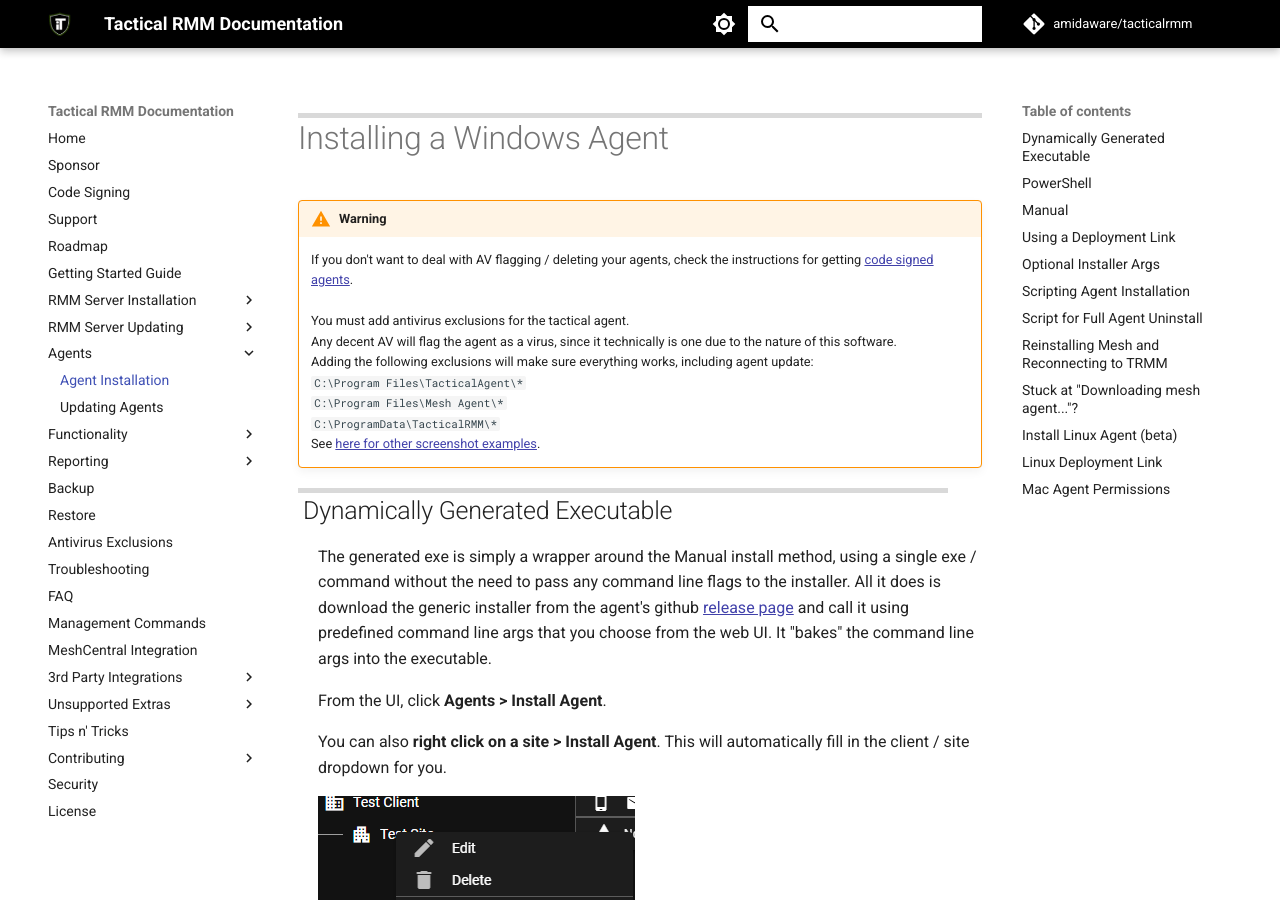
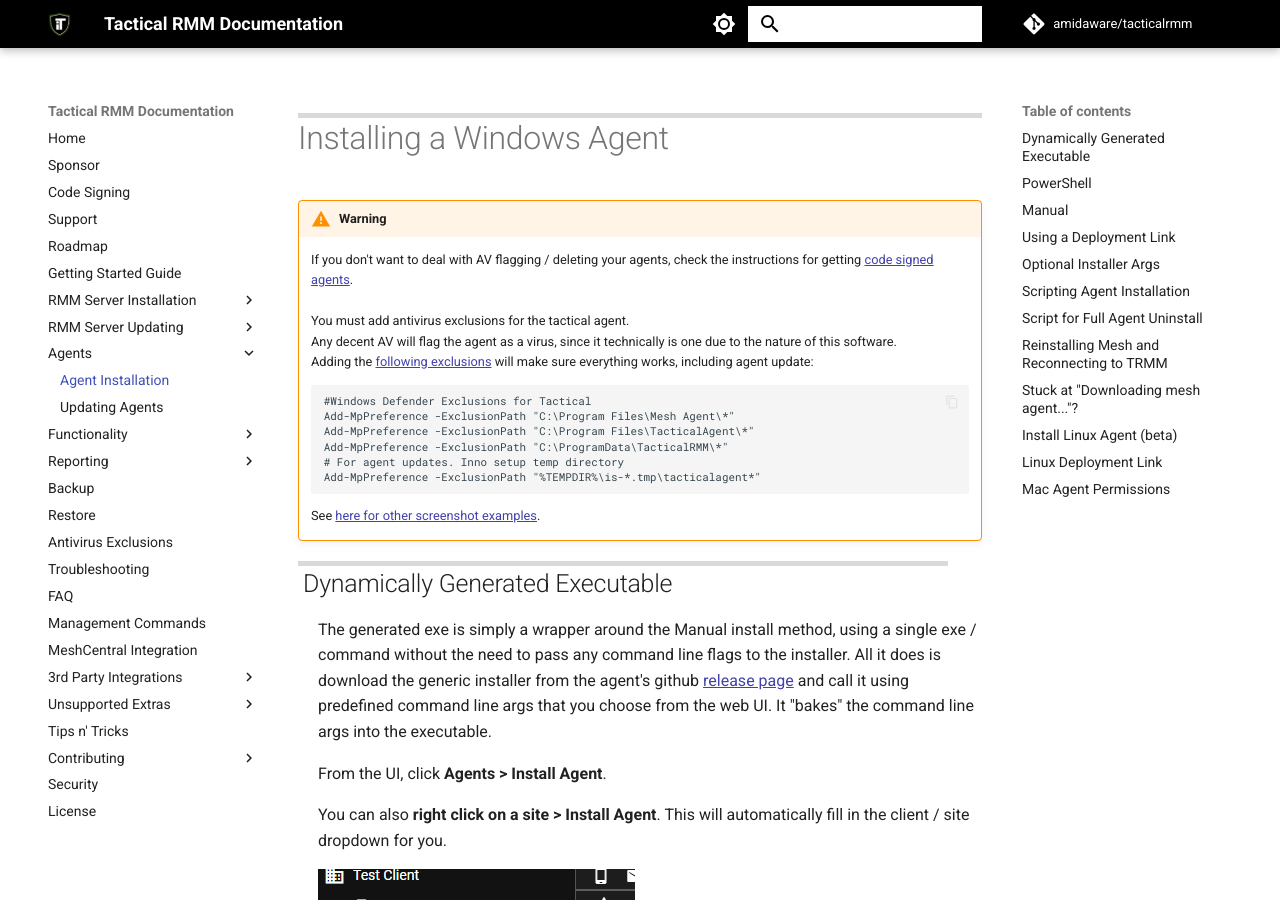
Before and after one commit to amidaware/trmm-docs, an MkDocs documentation site: the page built from docs/install_agent.md, in a window 1280 px wide and 900 px high. Built offline with MkDocs 1.6.1 and Material for MkDocs 9.7.7, drawn with Linux system fonts in a browser that asks for light colours; comment, search, counter and statistics services are not loaded.

Commit message:
exclusions update

````diff
--- a/docs/install_agent.md
+++ b/docs/install_agent.md
@@ -4,10 +4,15 @@
     If you don't want to deal with AV flagging / deleting your agents, check the instructions for getting [code signed agents](code_signing.md).<br/><br />
     You must add antivirus exclusions for the tactical agent.<br/>
     Any decent AV will flag the agent as a virus, since it technically is one due to the nature of this software.<br/>
-    Adding the following exclusions will make sure everything works, including agent update:<br/>
-    `C:\Program Files\TacticalAgent\*`<br/>
-    `C:\Program Files\Mesh Agent\*`<br/>
-    `C:\ProgramData\TacticalRMM\*`<br/>
+    Adding the [following exclusions](https://github.com/amidaware/community-scripts/blob/main/scripts/Win_TRMM_AV_Update_Exclusion.ps1) will make sure everything works, including agent update:<br/>
+    ```ps
+    #Windows Defender Exclusions for Tactical
+    Add-MpPreference -ExclusionPath "C:\Program Files\Mesh Agent\*"
+    Add-MpPreference -ExclusionPath "C:\Program Files\TacticalAgent\*"
+    Add-MpPreference -ExclusionPath "C:\ProgramData\TacticalRMM\*"
+    # For agent updates. Inno setup temp directory
+    Add-MpPreference -ExclusionPath "%TEMPDIR%\is-*.tmp\tacticalagent*"
+    ```
     See [here for other screenshot examples](av.md).
 
 ## Dynamically Generated Executable
````
